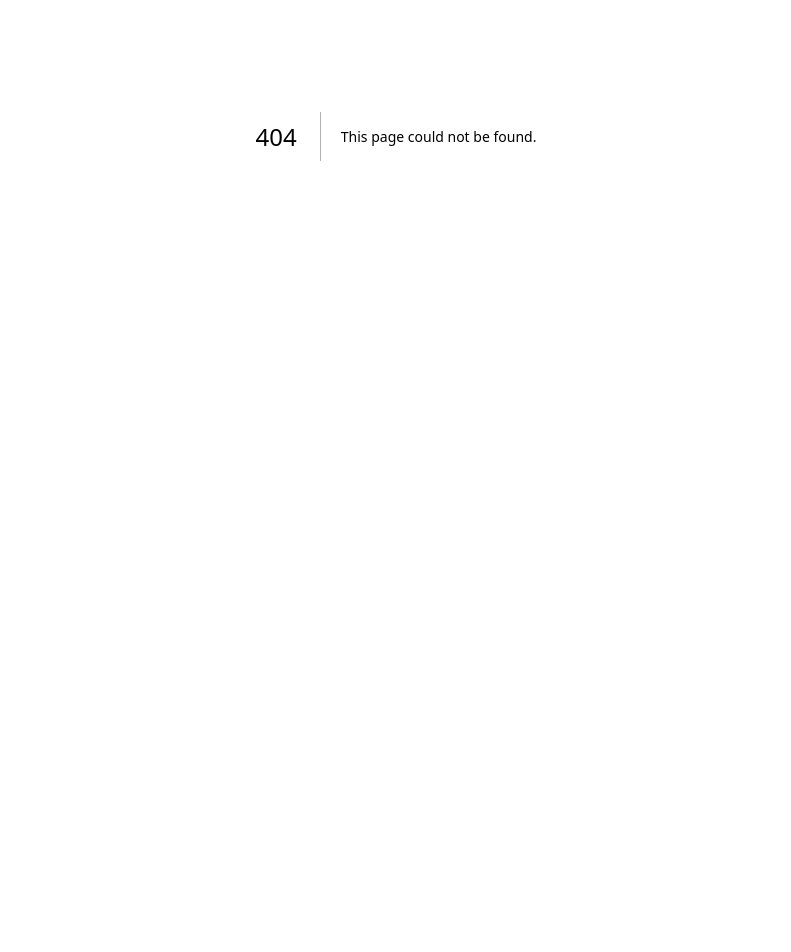
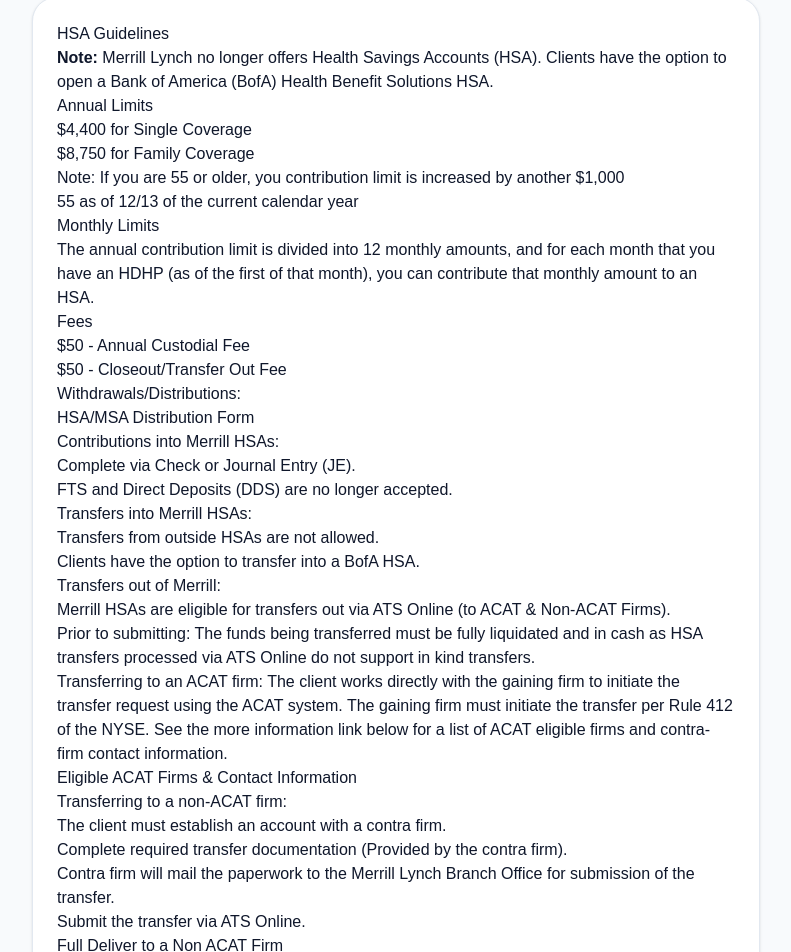
Before and after one commit to lugeorge8/ceaprocess, a Next.js app: page /resources/hsa in a window 1280 px wide. Before the commit this address had no page. Shown: the part 264-1216 px from the top of the page, without its empty margins (244-1035 px from the left). Before the commit the page ends 800 px from the top, so only its background shows below. Built offline with nearby package versions, Linux system fonts and the light colour scheme.

Commit message:
Add dedicated HSA guidelines page

```diff
--- /dev/null
+++ b/src/app/resources/hsa/page.tsx
@@ -0,0 +1,160 @@
+import Link from "next/link";
+
+import { SiteHeader } from "@/components/site-header";
+
+export default function HsaGuidelinesPage() {
+  return (
+    <div className="min-h-screen bg-slate-50 text-slate-900">
+      <SiteHeader
+        title="HSA Guidelines"
+        subtitle="Reference: Merrill Health Savings Accounts (HSA) guidelines."
+      />
+
+      <main className="mx-auto w-full max-w-3xl px-5 py-12">
+        <div className="rounded-3xl border border-slate-200 bg-white p-6 shadow-sm">
+          <div className="prose prose-slate max-w-none">
+            <h2>HSA Guidelines</h2>
+
+            <p>
+              <strong>Note:</strong> Merrill Lynch no longer offers Health Savings
+              Accounts (HSA). Clients have the option to open a Bank of America
+              (BofA) Health Benefit Solutions HSA.
+            </p>
+
+            <h3>Annual Limits</h3>
+            <ul>
+              <li>$4,400 for Single Coverage</li>
+              <li>$8,750 for Family Coverage</li>
+              <li>
+                Note: If you are 55 or older, you contribution limit is
+                increased by another $1,000
+              </li>
+              <li>55 as of 12/13 of the current calendar year</li>
+            </ul>
+
+            <h3>Monthly Limits</h3>
+            <p>
+              The annual contribution limit is divided into 12 monthly amounts,
+              and for each month that you have an HDHP (as of the first of that
+              month), you can contribute that monthly amount to an HSA.
+            </p>
+
+            <h3>Fees</h3>
+            <ul>
+              <li>$50 - Annual Custodial Fee</li>
+              <li>$50 - Closeout/Transfer Out Fee</li>
+            </ul>
+
+            <h3>Withdrawals/Distributions:</h3>
+            <p>HSA/MSA Distribution Form</p>
+
+            <h3>Contributions into Merrill HSAs:</h3>
+            <ul>
+              <li>Complete via Check or Journal Entry (JE).</li>
+              <li>FTS and Direct Deposits (DDS) are no longer accepted.</li>
+            </ul>
+
+            <h3>Transfers into Merrill HSAs:</h3>
+            <ul>
+              <li>Transfers from outside HSAs are not allowed.</li>
+              <li>Clients have the option to transfer into a BofA HSA.</li>
+            </ul>
+
+            <h3>Transfers out of Merrill:</h3>
+            <ul>
+              <li>
+                Merrill HSAs are eligible for transfers out via ATS Online (to
+                ACAT &amp; Non-ACAT Firms).
+              </li>
+              <li>
+                Prior to submitting: The funds being transferred must be fully
+                liquidated and in cash as HSA transfers processed via ATS Online
+                do not support in kind transfers.
+              </li>
+              <li>
+                Transferring to an ACAT firm: The client works directly with the
+                gaining firm to initiate the transfer request using the ACAT
+                system. The gaining firm must initiate the transfer per Rule 412
+                of the NYSE. See the more information link below for a list of
+                ACAT eligible firms and contra-firm contact information.
+              </li>
+              <li>Eligible ACAT Firms &amp; Contact Information</li>
+              <li>
+                Transferring to a non-ACAT firm:
+                <ul>
+                  <li>The client must establish an account with a contra firm.</li>
+                  <li>
+                    Complete required transfer documentation (Provided by the
+                    contra firm).
+                  </li>
+                  <li>
+                    Contra firm will mail the paperwork to the Merrill Lynch
+                    Branch Office for submission of the transfer.
+                  </li>
+                  <li>Submit the transfer via ATS Online.</li>
+                  <li>Full Deliver to a Non ACAT Firm</li>
+                </ul>
+              </li>
+              <li>
+                Note: When transferring to a Bank of America Health Benefit
+                Solutions HSA, use appropriate paperwork below.
+              </li>
+            </ul>
+
+            <h3>How to transfer a Merrill HSA to a Bofa HSA</h3>
+
+            <h4>Opening a Bofa HSA Account</h4>
+            <p>
+              Clients requesting to open a Bank of America Health Savings
+              Account can apply online or contact by phone: 1.800.992.3200 Option
+              #1 for Individual Accounts or Option #2 for Group Accounts from 9
+              a.m. - 6 p.m. Mon - Fri EST.
+            </p>
+            <p>
+              Clients requiring assistance with an existing account, such as a
+              fee waiver on an existing Bank of America Health Savings Account,
+              please contact: 1.866.791.0250. Service representatives are
+              available 8 a.m. - 11 p.m. EST.
+            </p>
+
+            <h4>Online Access to Health and Benefits Accounts: MyHealth app</h4>
+            <ul>
+              <li>Download the MyHealth BofA app.</li>
+              <li>
+                Then select &quot;New User? Set up your account&quot; at the bottom of the
+                login page and follow the on-screen instructions.
+              </li>
+            </ul>
+
+            <h4>Desktop Access: Did your employer provide an enrollment code?</h4>
+            <p>
+              If you enrolled in your account through your employer&apos;s benefit
+              plan, there are two options for new users depending upon whether
+              your employer provided you with an enrollment code or not.
+            </p>
+            <ul>
+              <li>
+                Yes - Select the &quot;I have a code&quot; link in the New Users section,
+                and follow the on screen instructions to complete your
+                registration.
+              </li>
+              <li>
+                No - Select &quot;Get Started&quot; in the New Users section, and follow
+                the on screen instructions.
+              </li>
+            </ul>
+          </div>
+
+          <div className="mt-8">
+            <Link
+              href="/resources"
+              className="text-sm font-semibold text-[#0aa6a6] underline"
+            >
+              ← Back to Resources
+            </Link>
+          </div>
+        </div>
+      </main>
+    </div>
+  );
+}
--- a/src/app/resources/page.tsx
+++ b/src/app/resources/page.tsx
@@ -93,14 +93,9 @@
                   "Salesforce: New Task → assign to Kaitlyn Stern → Title: LexusNexxus (use if phone number doesn't work).",
               },
               {
-                label: "HSA Guidelines (relevant summary)",
-                note:
-                  "Merrill no longer offers HSAs. Clients can open a BofA Health Benefit Solutions HSA. Annual limits: $4,400 single / $8,750 family (+$1,000 if 55+). Fees: $50 annual custodial, $50 closeout/transfer out. Transfers out require liquidation to cash; in-kind not supported.",
-              },
-              {
-                label: "Full HSA reference",
-                href: "/resources/full#hsa-guidelines",
-                note: "Full text and phone numbers.",
+                label: "HSA Guidelines",
+                href: "/resources/hsa",
+                note: "Limits, fees, transfers, and BofA HSA setup instructions.",
               },
             ]}
           />
```
